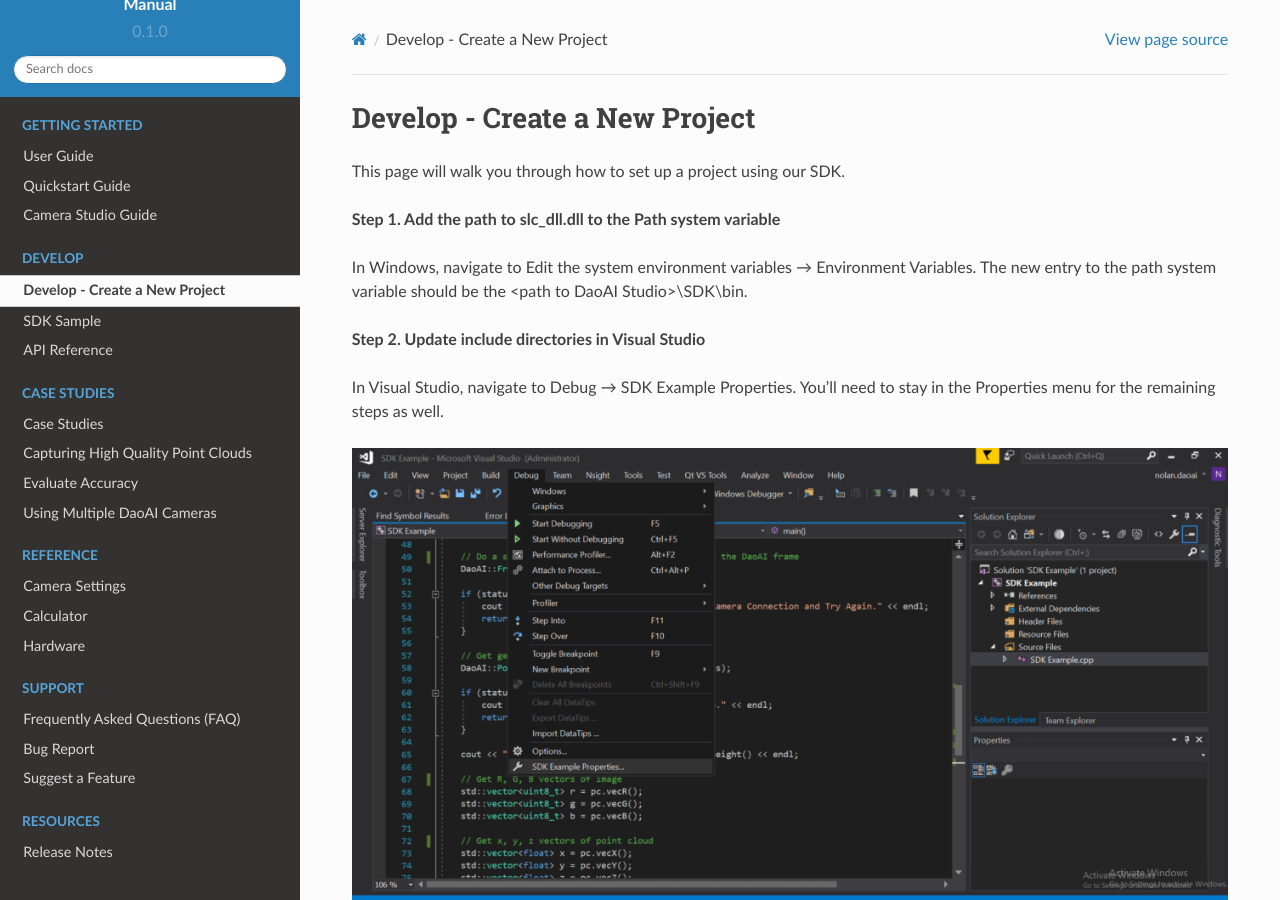
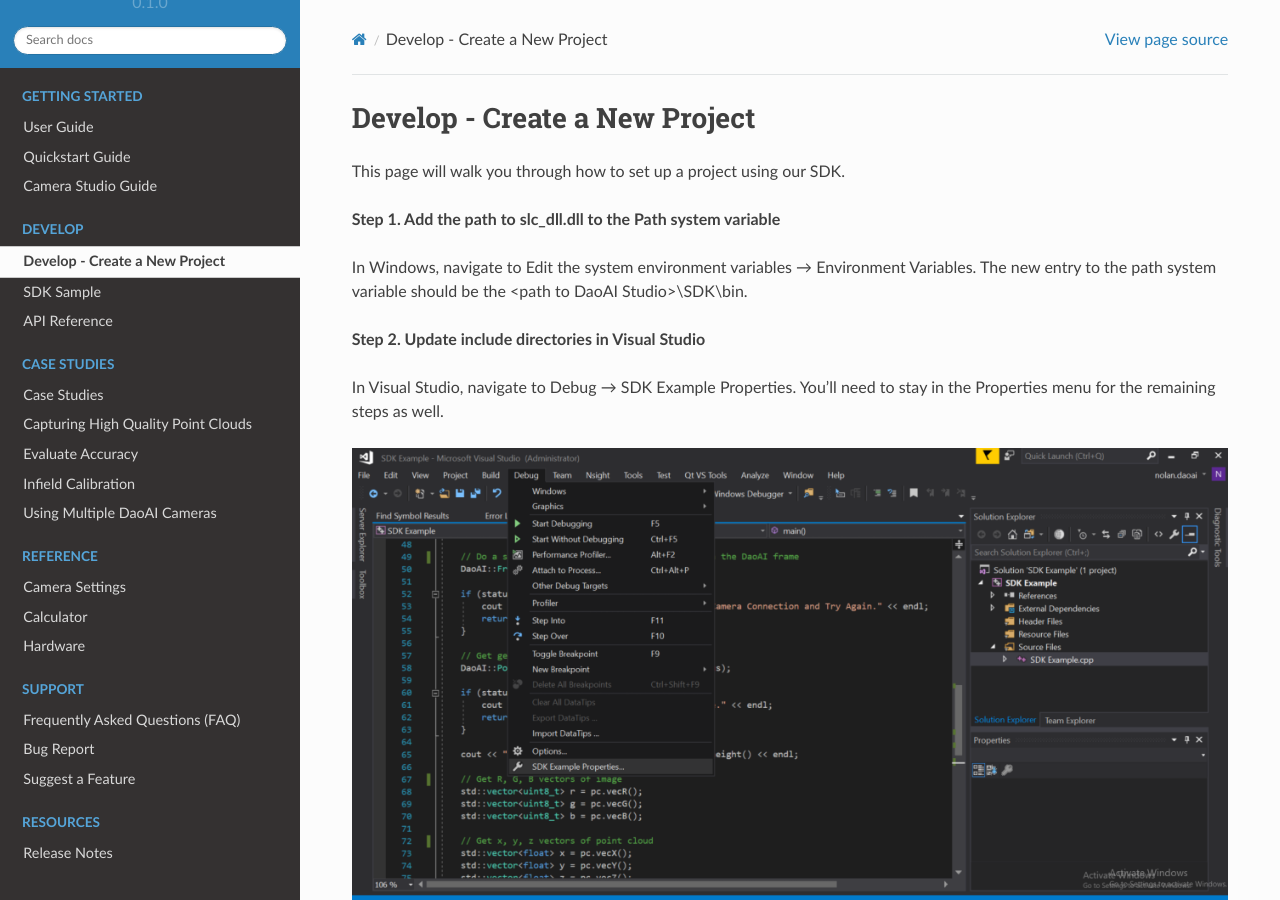
Before and after one commit to DaoAI-Robotics-Inc/daoai_camera_studio_user_manual, a Sphinx documentation site: the page built from docs/source/develop/index.rst, in a window 1280 px wide and 900 px high. Built offline with Sphinx 7.4.7 and the Read the Docs theme 2.0.0, drawn with Linux system fonts in a browser that asks for light colours; pages that are not in the unit, such as notebooks, are missing from menus.

Commit message:
add back infield calibration

```diff
--- a/docs/source/index.rst
+++ b/docs/source/index.rst
@@ -37,7 +37,7 @@
    case-studies/index
    case-studies/captruing-high-quality-point-clouds/index
    case-studies/evaluate-accuracy/index
-   .. case-studies/infield-calibration/index
+   case-studies/infield-calibration/index
    .. case-studies/hand-eye-calibration/index
    case-studies/use-multiple-daoai-cameras/index
 
```
